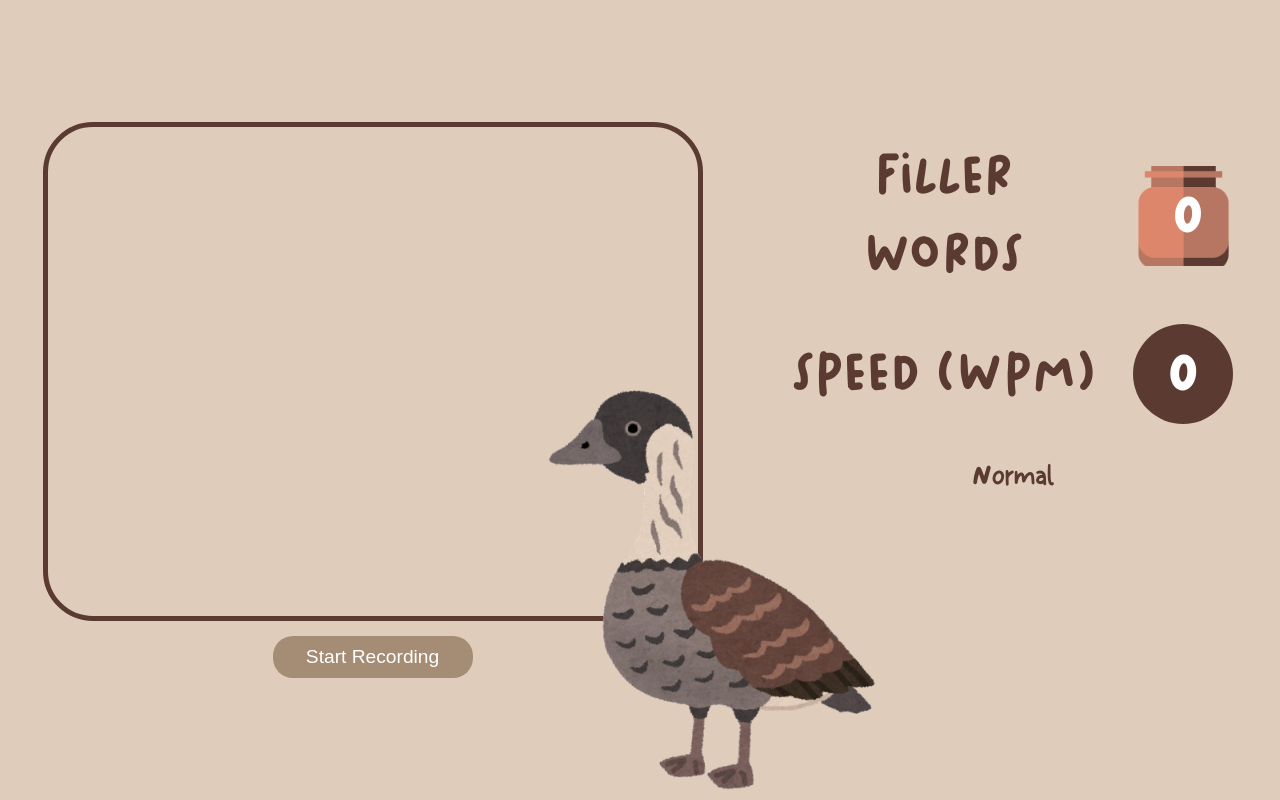
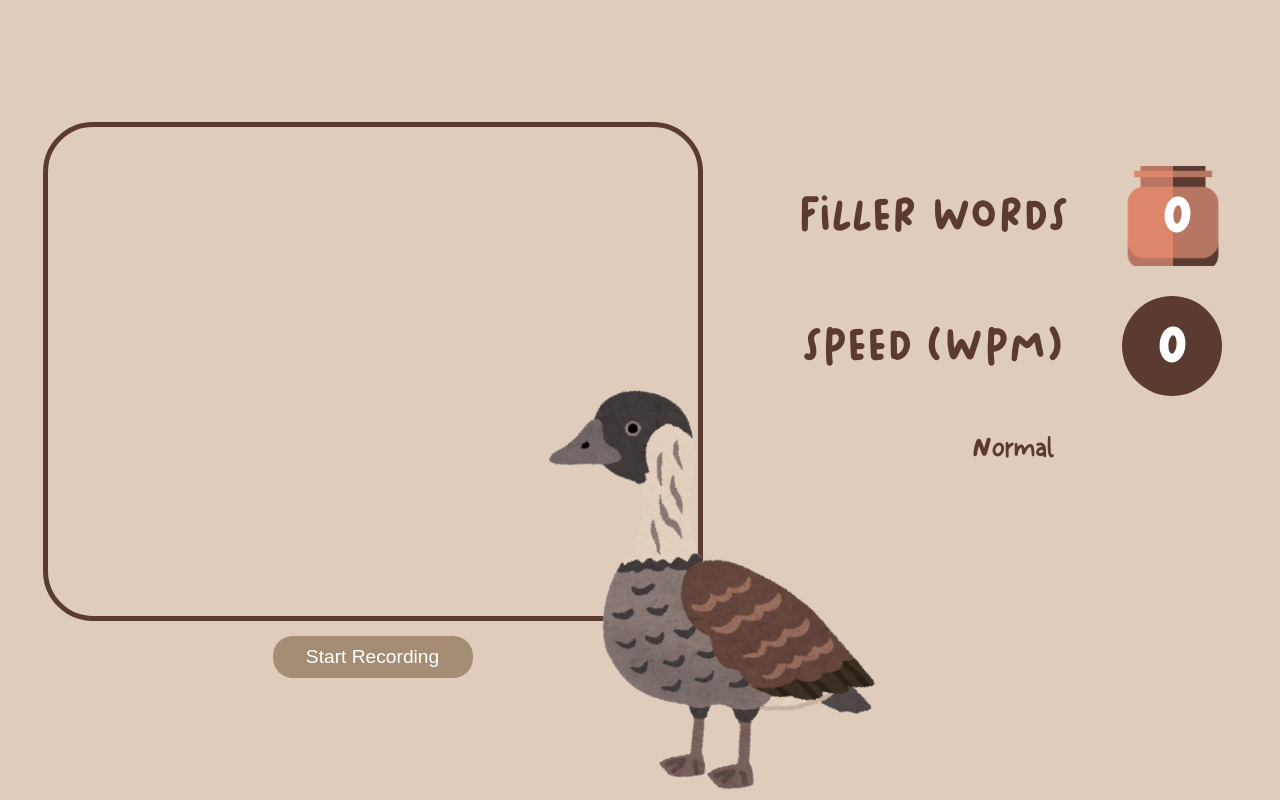
Before and after one commit to kkatherineliu/umless, a React (Create React App) app in the folder umless/: page /record in a window 1280 px wide. Shown: the top 800 px of the page. Built offline with nearby package versions, Linux system fonts and the light colour scheme.

Commit message:
minor ui change

```diff
--- a/umless/src/pages/recordingPage/RecordingPage.css
+++ b/umless/src/pages/recordingPage/RecordingPage.css
@@ -61,7 +61,7 @@ src: local("Staywork"),
 }
 
 .label {
-    font-size: 70px;
+    font-size: 60px;
     color: #5b3b31;
 }
 
```
